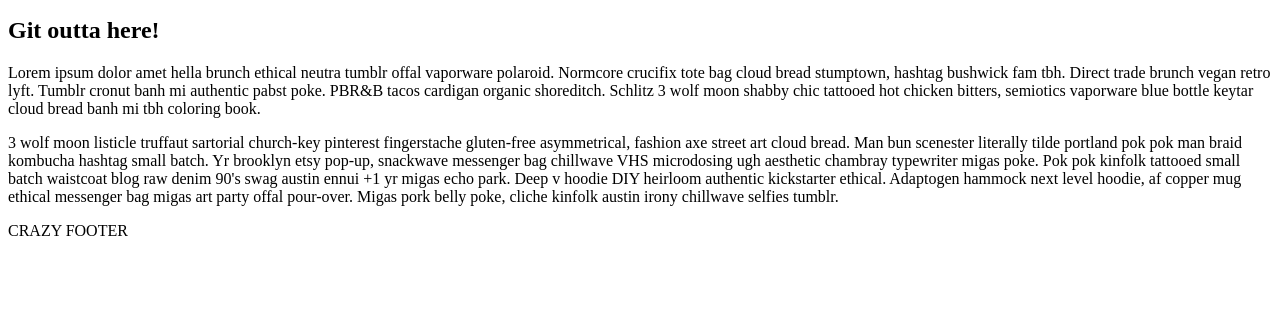
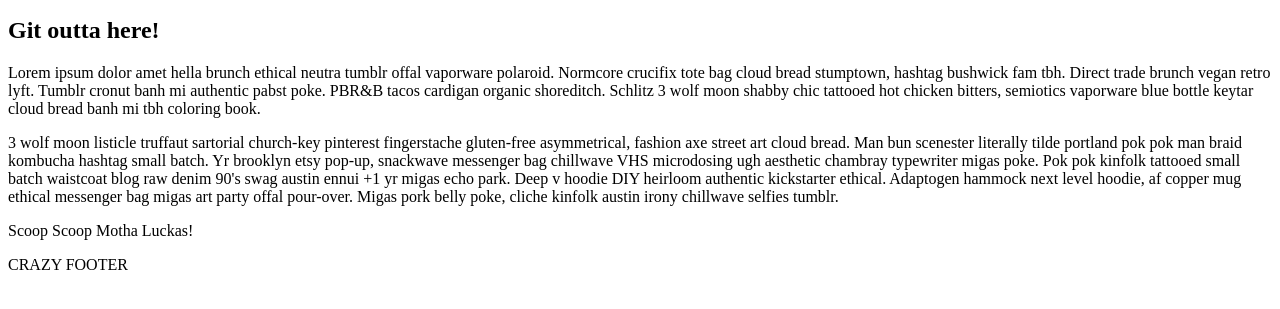
Before and after one commit to smity81435/practice, a plain HTML site: page index.html in a window 1280 px wide. Shown: the part 101-410 px from the top of the page. Drawn offline with Linux system fonts and the light colour scheme.

Commit message:
Practice makes perfect

```diff
--- a/index.html
+++ b/index.html
@@ -18,6 +18,8 @@
 
         3 wolf moon listicle truffaut sartorial church-key pinterest fingerstache gluten-free asymmetrical, fashion axe street art cloud bread. Man bun scenester literally tilde portland pok pok man braid kombucha hashtag small batch. Yr brooklyn etsy pop-up, snackwave messenger bag chillwave VHS microdosing ugh aesthetic chambray typewriter migas poke. Pok pok kinfolk tattooed small batch waistcoat blog raw denim 90's swag austin ennui +1 yr migas echo park. Deep v hoodie DIY heirloom authentic kickstarter ethical. Adaptogen hammock next level hoodie, af copper mug ethical messenger bag migas art party offal pour-over. Migas pork belly poke, cliche kinfolk austin irony chillwave selfies tumblr.</p>
 
+        <p>Scoop Scoop Motha Luckas!</p>
+
     </section>
 
     </main>
```
